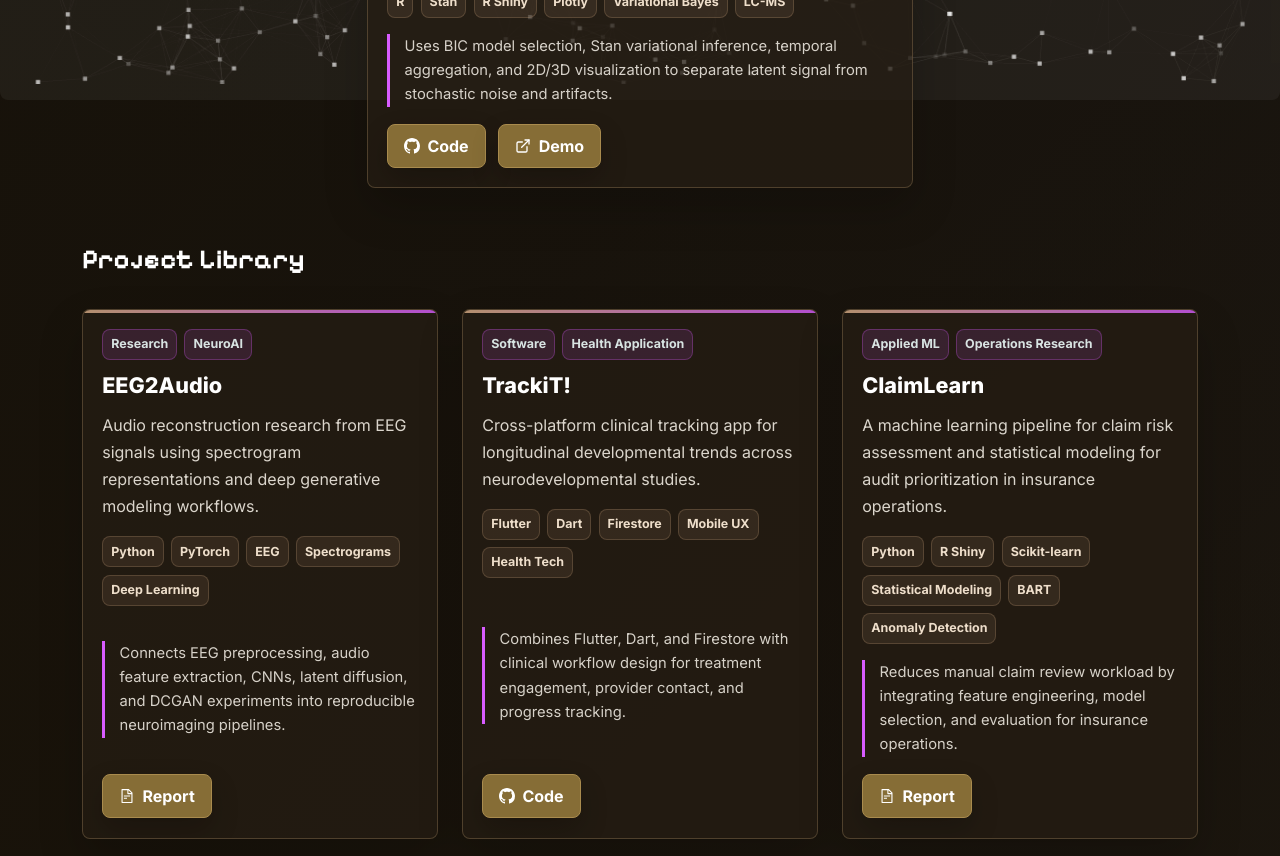
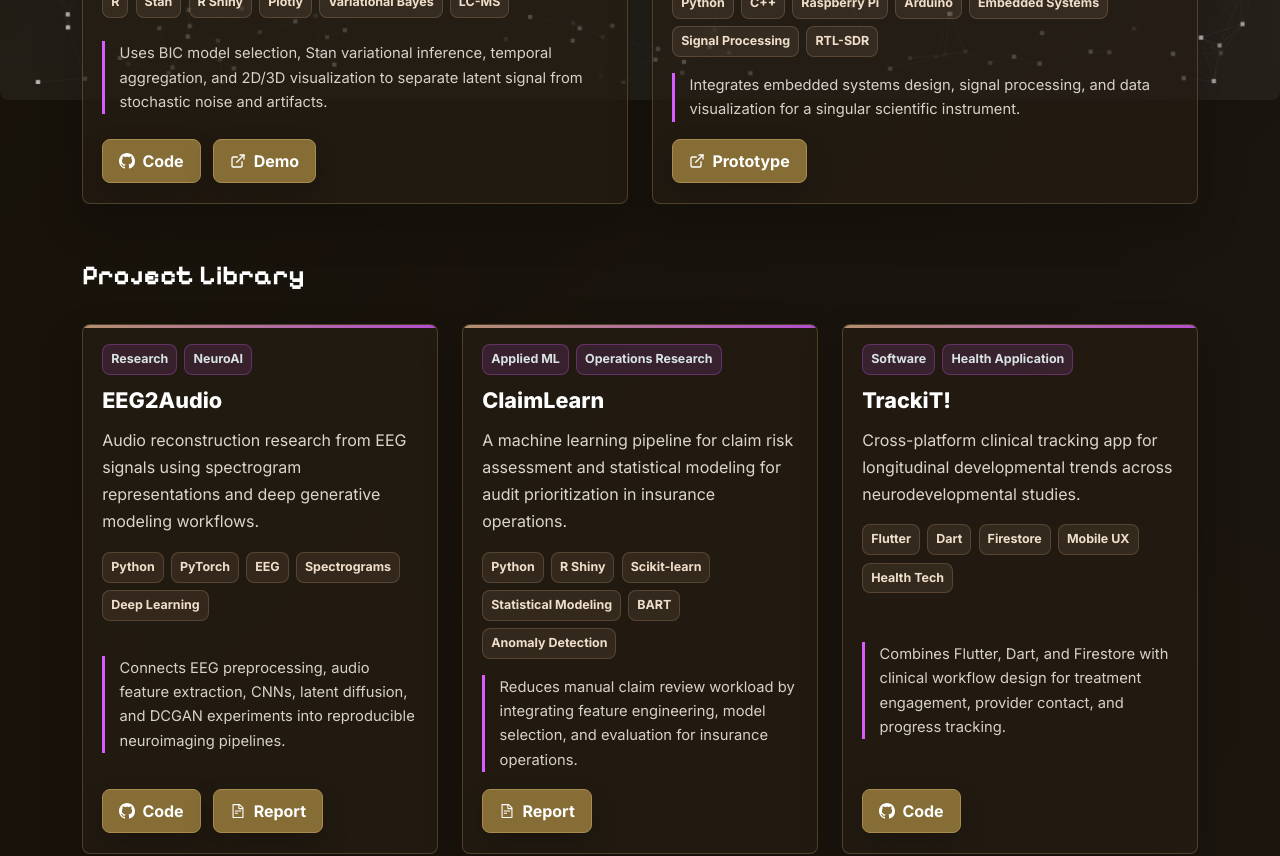
Before and after one commit to j-lamadrid/j-lamadrid.github.io, a React (Create React App) app: page /project in a window 1280 px wide. Shown: the part 700-1556 px from the top of the page. Built offline with nearby package versions, Linux system fonts and the light colour scheme.

Commit message:
projects

```diff
--- a/src/components/Home/About.js
+++ b/src/components/Home/About.js
@@ -18,10 +18,6 @@ function About() {
         <Row className="about-lead-row align-items-center">
           <Col xs={12} lg={7} className="reveal-up">
             <p className="section-kicker">About</p>
-            <h1 className="project-heading">
-              Building useful systems from{" "}
-              <strong className="brown">scientific data</strong>.
-            </h1>
             <Aboutcard />
           </Col>
           <Col xs={12} lg={5} className="about-img reveal-up delay-1">
--- a/src/components/Home/Type.js
+++ b/src/components/Home/Type.js
@@ -7,7 +7,8 @@ function Type() {
       options={{
         strings: [
           "Analytics Graduate Student",
-          "Machine Learning Researcher",
+          "Machine Learning Engineer",
+          "Operations Researcher",
           "Scientific Software Developer",
           "Computational Neuroscientist",
           "Super Cool!",
--- a/src/components/Projects/projectsData.js
+++ b/src/components/Projects/projectsData.js
@@ -28,7 +28,21 @@ const projects = [
       "Connects EEG preprocessing, audio feature extraction, CNNs, latent diffusion, and DCGAN experiments into reproducible neuroimaging pipelines.",
     stack: ["Python", "PyTorch", "EEG", "Spectrograms", "Deep Learning"],
     links: {
+      github: "https://github.com/j-lamadrid/eeg2audio",
       report: eegReport,
+    },
+  },
+   {
+    title: "ClaimLearn",
+    domain: "Operations Research",
+    type: "Applied ML",
+    summary:
+      "A machine learning pipeline for claim risk assessment and statistical modeling for audit prioritization in insurance operations.",
+    impact:
+      "Reduces manual claim review workload by integrating feature engineering, model selection, and evaluation for insurance operations.",
+    stack: ["Python", "R Shiny", "Scikit-learn", "Statistical Modeling", "BART", "Anomaly Detection"],
+    links: {
+      report: claimLearnReport,
     },
   },
   {
@@ -42,19 +56,6 @@ const projects = [
     stack: ["Flutter", "Dart", "Firestore", "Mobile UX", "Health Tech"],
     links: {
       github: "https://github.com/ACE-UCSD/Treatment_Engagement_Parent_App",
-    },
-  },
-   {
-    title: "ClaimLearn",
-    domain: "Operations Research",
-    type: "Applied ML",
-    summary:
-      "A machine learning pipeline for claim risk assessment and statistical modeling for audit prioritization in insurance operations.",
-    impact:
-      "Reduces manual claim review workload by integrating feature engineering, model selection, and evaluation for insurance operations.",
-    stack: ["Python", "R Shiny", "Scikit-learn", "Statistical Modeling", "BART", "Anomaly Detection"],
-    links: {
-      report: claimLearnReport,
     },
   },
    {
@@ -124,6 +125,7 @@ const projects = [
       demo: "/projects/meteor-instrument-demo",
     },
     demoLabel: "Prototype",
+    featured: true,
   },
 ];
 
```
